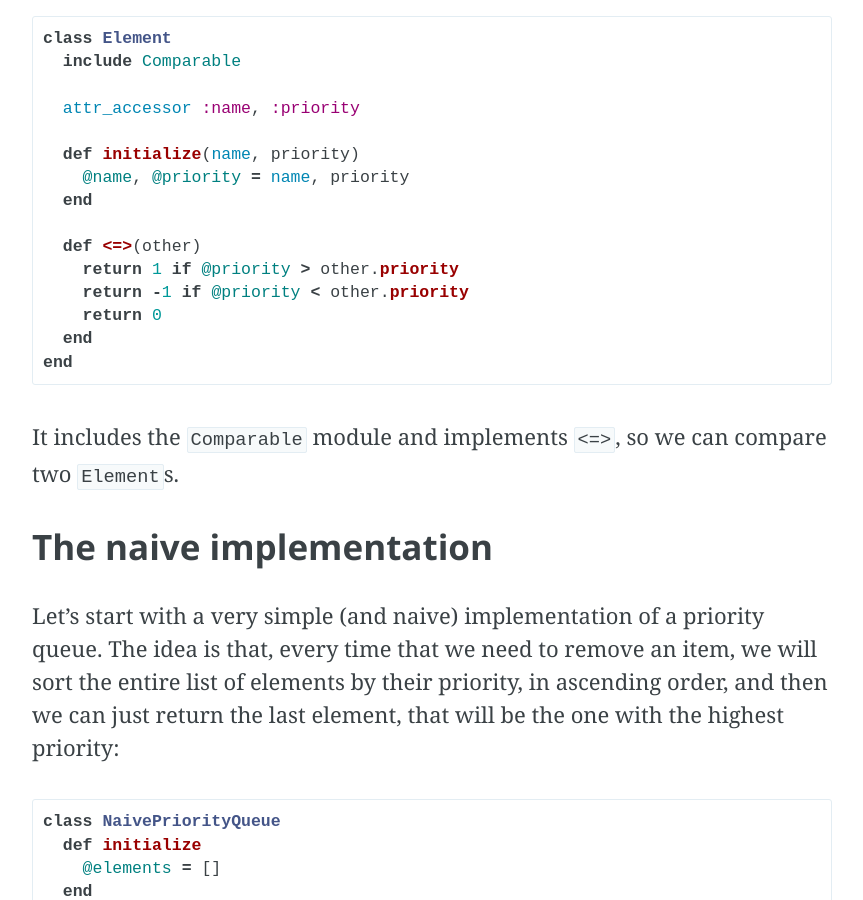
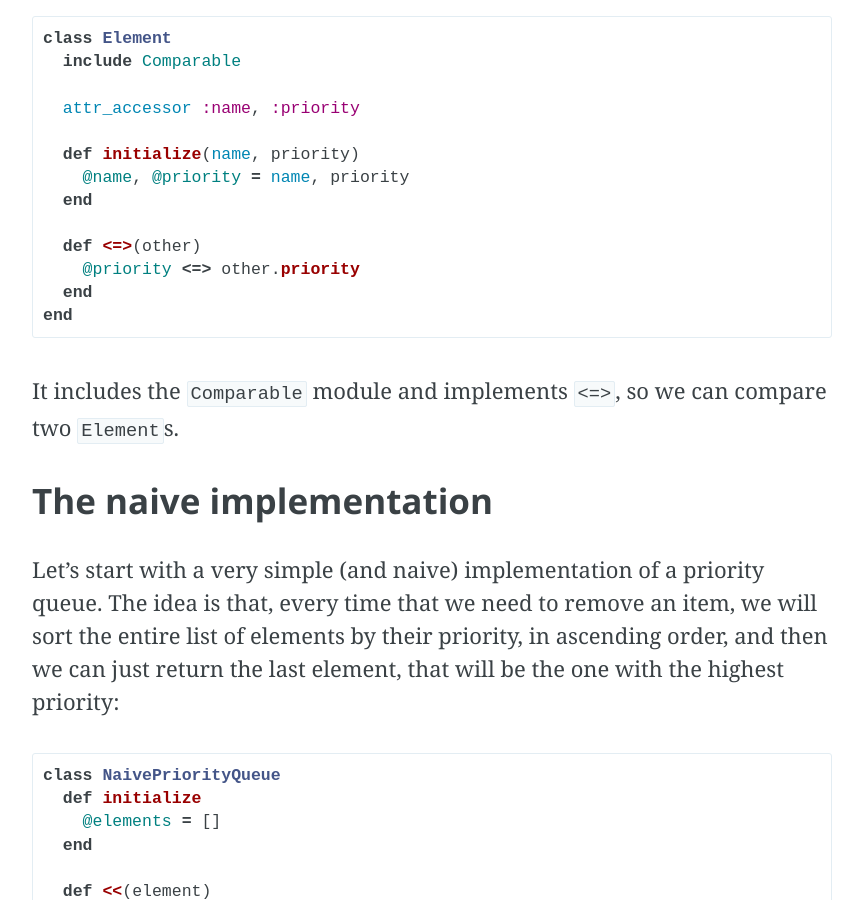
Before and after one commit to brianstorti/brianstorti.github.io, a Jekyll site: the page built from _posts/2015-01-31-implementing-a-priority-queue-in-ruby.md, in a window 1280 px wide and 900 px high, scrolled down 1833 px. Shown: the whole window, without its empty margins (208-1071 px from the left). Built offline with Jekyll 4.4.1, drawn with Linux system fonts in a browser that asks for light colours; Markdown is read by kramdown in place of the engine named in the settings; a script that is not in the unit is left out; comment, search, counter and statistics services are not loaded.

Commit message:
improvement in the Element comparison (thanks, @britto)

````diff
--- a/_posts/2015-01-31-implementing-a-priority-queue-in-ruby.md
+++ b/_posts/2015-01-31-implementing-a-priority-queue-in-ruby.md
@@ -44,9 +44,7 @@ class Element
   end
 
   def <=>(other)
-    return 1 if @priority > other.priority
-    return -1 if @priority < other.priority
-    return 0
+    @priority <=> other.priority
   end
 end
 ```
````
